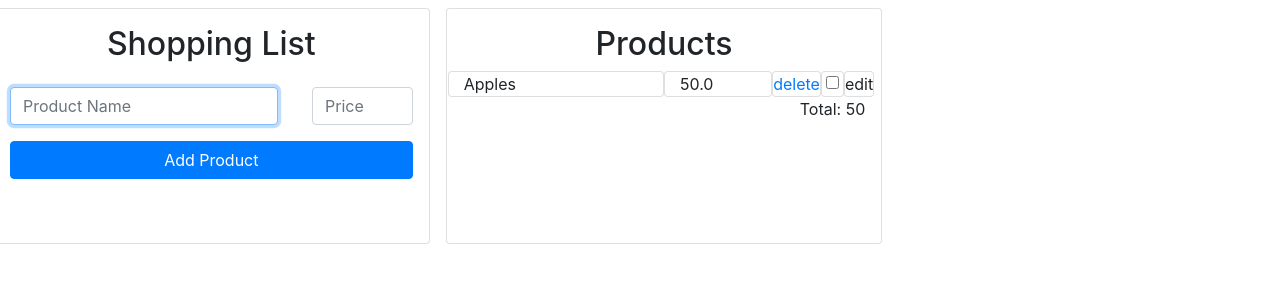
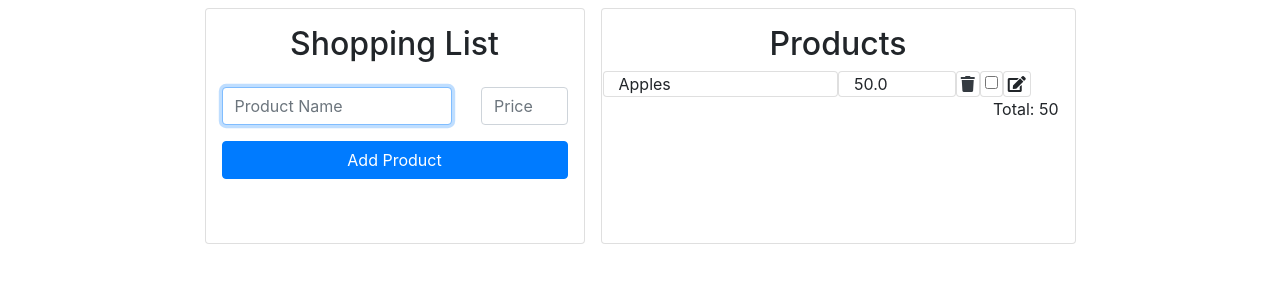
Before and after one commit to grayTurtle01/recipes, a Django app: page /shopping_list in a window 1280 px wide. Shown: the part 56-356 px from the top of the page. Run offline with Django 3.2, Linux system fonts and the light colour scheme; data comes from the database, SQL or seed files in the repository; both versions use the stored data as it was after the commit; some libraries are stand-ins or nearby versions.

Commit message:
icons from shopping list products

```diff
--- a/app/templates/app/layout.html
+++ b/app/templates/app/layout.html
@@ -5,6 +5,7 @@
     <head>
         <title>{% block title %}Recipes{% endblock %}</title>
         <link rel="stylesheet" href="https://stackpath.bootstrapcdn.com/bootstrap/4.4.1/css/bootstrap.min.css" integrity="sha384-Vkoo8x4CGsO3+Hhxv8T/Q5PaXtkKtu6ug5TOeNV6gBiFeWPGFN9MuhOf23Q9Ifjh" crossorigin="anonymous">
+        <link rel="stylesheet" href="https://cdnjs.cloudflare.com/ajax/libs/font-awesome/5.15.3/css/all.min.css">
         <link href="{% static 'app/styles.css' %}" rel="stylesheet">
         <link rel="shortcut icon" href="{% static 'app/cook-icon.png' %}" type="image/x-icon">
     </head>
--- a/app/templates/app/shopping_list.html
+++ b/app/templates/app/shopping_list.html
@@ -2,7 +2,8 @@
 
 {% block body %}
 
-    <div class="row">
+  <div class="container">
+    <div class="row justify-content-center">
 
       <div class="card col-lg-4 col-sm-5 m-2 p-3 text-center">
 
@@ -19,7 +20,7 @@
 
       </div>
 
-      <div class="card col-lg-4 col-sm-7 text-center m-2 p-3">
+      <div class="card col-lg-5 col-sm-7 text-center m-2 p-3">
         <h2>Products</h2>
         <div id="products" class="text-left">
           {% for product in products %}
@@ -35,7 +36,11 @@
               </span>
               {% endif %}
               <span class="price col-3 card">{{product.price}}</span>
-              <a  href="{% url 'delete_product' product.id %}" class="delete card">delete</a>
+
+              <a  href="{% url 'delete_product' product.id %}" class="delete card">
+                <i class='fa fa-trash text-dark m-1'></i>
+              </a>
+
               <a  href="{% url 'check_uncheck' product.id %}" class="check card">
                 {% if product.checked %}
                 <input type="checkbox" checked class="m-1">
@@ -43,11 +48,12 @@
                 <input type="checkbox" class="m-1">
                 {% endif %}
               </a>
-              <a class="card" data-bs-toggle="modal" data-bs-target="#myModal"
+
+              <i class="card fa fa-edit p-1" data-bs-toggle="modal" data-bs-target="#myModal"
                               data-id="{{product.id}}"
                               data-name="{{product.name}}"
                               data-price="{{product.price}}"
-                              onclick="fill_modal(event)">edit</a>
+                              onclick="fill_modal(event)"></i>
 
             </div>
           {% endfor %}
@@ -56,8 +62,9 @@
       </div>
 
     </div>
+  </div>
 
-    <div class="modal fade" id="myModal" tabindex="-1" aria-labelledby="exampleModalLabel" aria-hidden="true">
+  <div class="modal fade" id="myModal" tabindex="-1" aria-labelledby="exampleModalLabel" aria-hidden="true">
       <div class="modal-dialog">
         <div class="modal-content">
 
@@ -83,7 +90,7 @@
 
         </div>
       </div>
-    </div>
+  </div>
 
 
 {% endblock %}
@@ -124,10 +131,17 @@
 
       div.innerHTML = `<span class="card col-6">${product_name}</span>
                        <span class="price card col-3">${product_price}</span>
-                       <a  href="/delete_product/${product_id}" class="delete card">delete</a>
+                       <a  href="/delete_product/${product_id}" class="delete card">
+                        <i class="fa fa-trash m-1 text-dark"></i>
+                      </a>
                        <a  href="/check_uncheck/${product_id}" class="check card">
                         <input type="checkbox" class="m-1">
                        </a>
+                       <i class="card fa fa-edit p-1" data-bs-toggle="modal" data-bs-target="#myModal"
+                              data-id="${product_id}"
+                              data-name="${product_name}"
+                              data-price="${product_price}"
+                              onclick="fill_modal(event)"></i>
                        `
 
       ul.appendChild(div)
@@ -151,12 +165,13 @@
 
     function fill_modal(event) {
       a = event.target
+
       product_id = a.dataset.id
-      name = a.dataset.name
-      price = a.dataset.price
+      product_name = a.dataset.name
+      product_price = a.dataset.price
 
-      document.querySelector('input[name=new_name]').value = name;
-      document.querySelector('input[name=new_price]').value = price
+      document.querySelector('input[name=new_name]').value = product_name;
+      document.querySelector('input[name=new_price]').value = product_price
       document.querySelector('input[name=product_id]').value = product_id
 
     }
@@ -180,8 +195,6 @@
         url.reload()
       } )
 
-
-
     }
 
   </script>
```
Also changed, not shown: db.sqlite3.
